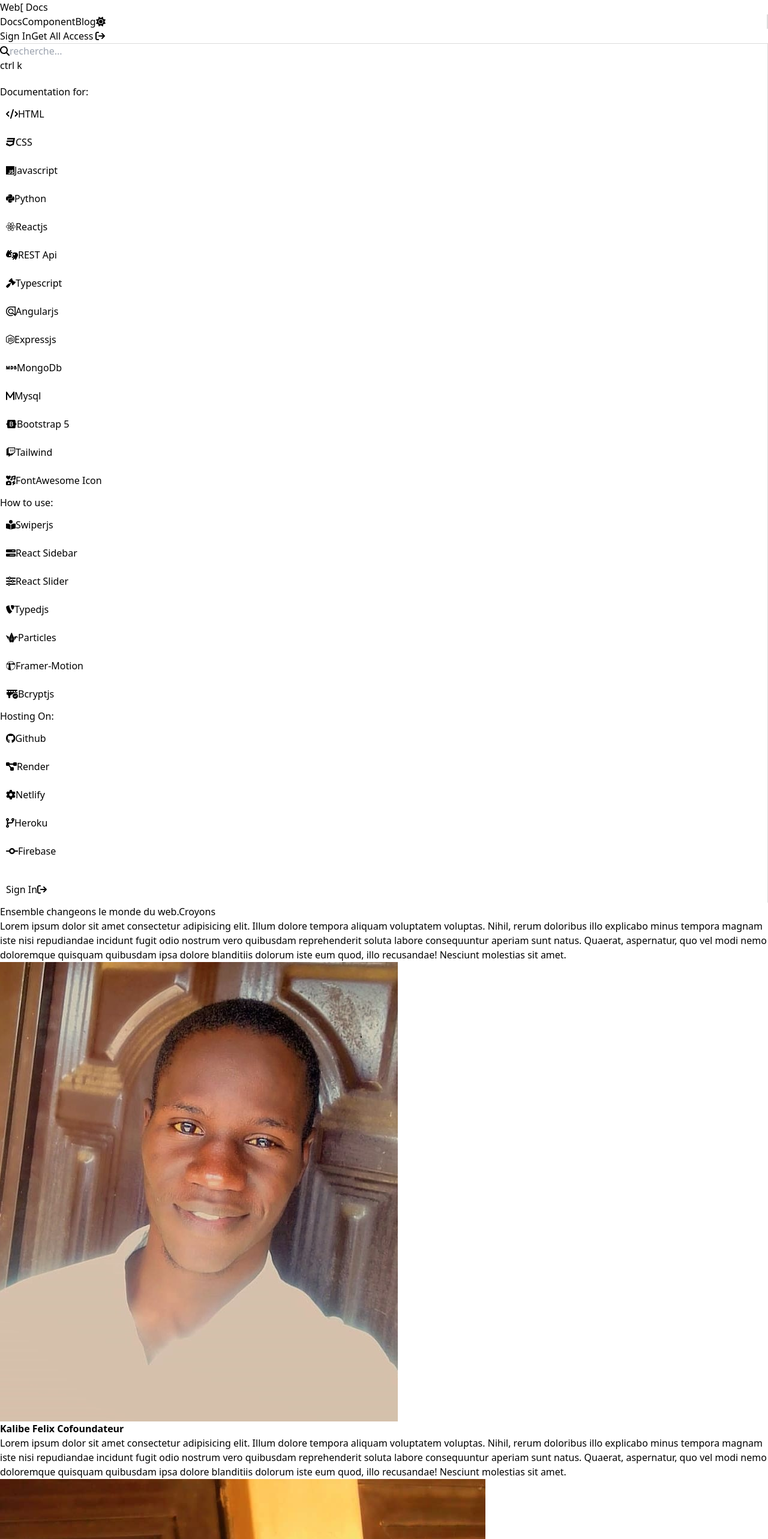
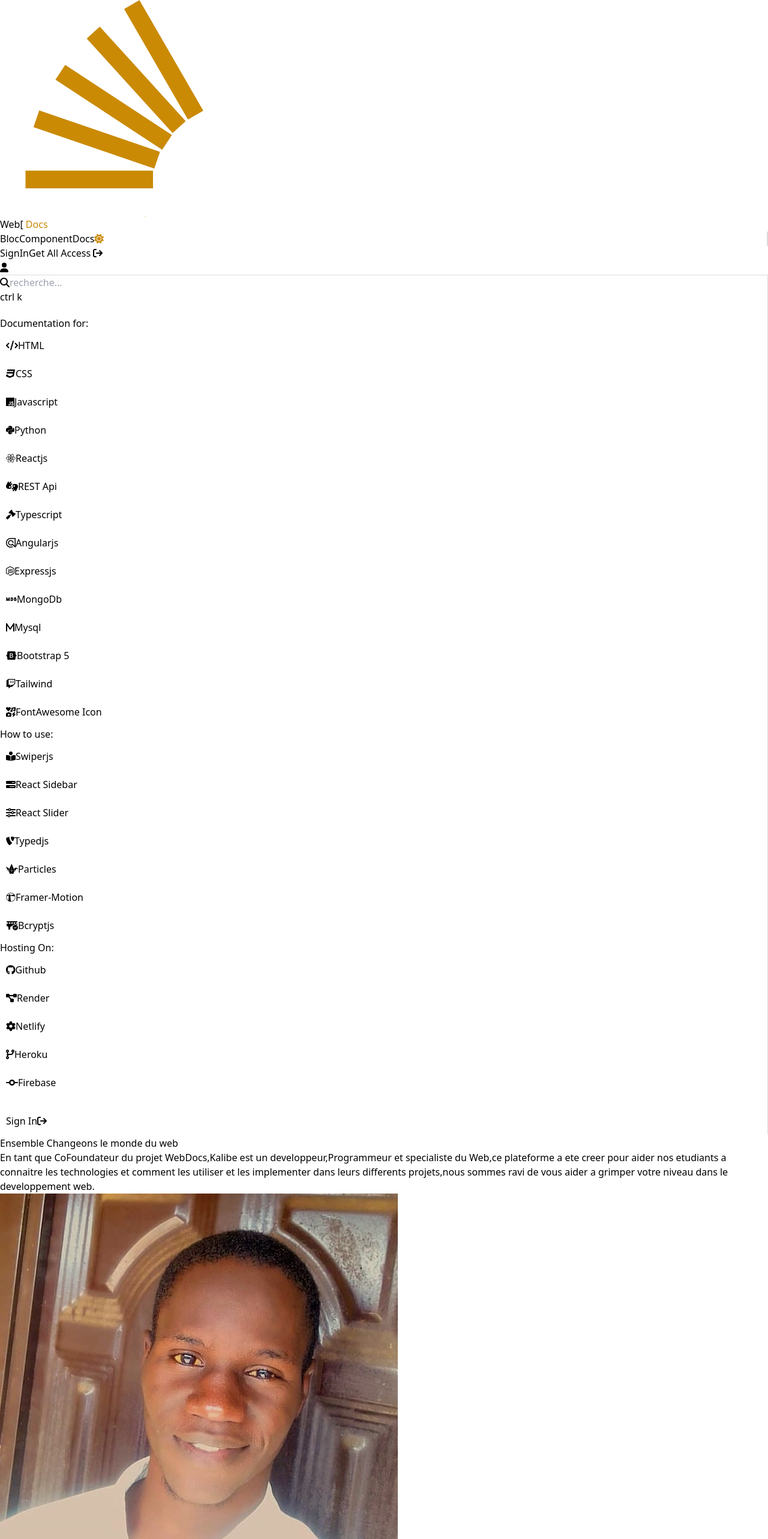
Before and after one commit to Kal1be/school-management, a React (Vite) app: page /somme/blog in a window 1280 px wide. Shown: the top 2566 px of the page at 60% size. Built offline with nearby package versions, Linux system fonts and the light colour scheme.

Commit message:
tuesday commit

```diff
--- a/index.html
+++ b/index.html
@@ -2,9 +2,9 @@
 <html lang="en">
   <head>
     <meta charset="UTF-8" />
-    <link rel="icon" type="image/svg+xml" href="/vite.svg" />
+    <link rel="icon" type="image/svg+xml" href="/src/img/webdocs icon.png" />
     <meta name="viewport" content="width=device-width, initial-scale=1.0" />
-    <title>WebDocs | learn-online-course</title>
+    <title>WebDocs tutoriel online course</title>
   </head>
   <body>
     <div id="root"></div>
--- a/src/accueil.css
+++ b/src/accueil.css
@@ -15,3 +15,7 @@
 #myborder{
     border-radius: 60% 90% 0 0;
 }
+.text-yellow-600 {
+    --tw-text-opacity: 1;
+    color: #ca8a04;
+}
--- /dev/null
+++ b/src/layahouts/Footer.jsx
@@ -0,0 +1,60 @@
+import React from 'react'
+import img from "../img/webdocs icon.png"
+
+function Footer() {
+  return (
+    <div className='bg-gray-950 p-4 text-white'>
+        <div className='md:flex justify-around'>
+        <div>
+        <h2 className='text-white flex items-center md:font-bold font-bold text-md md:text-xl' id="icontitle">
+        <img src={img} alt="" className="md:w-6 -mt-3 md:me-2 w-7 me-1 "/>
+          Web[<span className="text-yellow-600 md:text-xl"> Docs</span></h2>
+          <div><p className='w-40 my-3'>Lorem ipsum dolor sit amet consectetur
+             adipisicing elit. Libero, sapiente.</p></div>
+        </div>
+        <div className='my-3 md:my-0'>
+            <h2 className='font-extrabold'>Listes de nos Cours</h2>
+            <div>
+                <ul>
+                    <li>- Apprendre HTML</li>
+                    <li>- Apprendre CSS3</li>
+                    <li>- Apprendre JavaScript</li>
+                    <li>- Apprendre Python</li>
+                    <li>- Apprendre Java</li>
+                    <li>- Apprendre C++</li>
+                </ul>
+            </div>
+        </div>
+        <div className='my-3 md:my-0'>
+        <h2 className='font-extrabold'>Differents Blog</h2>
+        <ul>
+            <li>- Lire les Commentaires</li>
+            <li>- Avoir de l'aide</li>
+            <li>- Demander plus de conseil</li>
+            <li></li>
+            <li></li>
+            <li></li>
+            <li></li>
+        </ul>
+        </div>
+        <div>
+        <h2 className='font-extrabold'>Documentation</h2>
+        <div>
+            <ul>
+                <li>- Lire la documentaion du HTML</li>
+                <li>- Lire la documentaion du CSS</li>
+                <li>- Lire la documentaion du JavaScript</li>
+                <li>- Lire la documentaion du Python</li>
+                <li>- Lire la documentaion du Java</li>
+                <li>- Lire la documentaion du C++</li>
+            </ul>
+        </div>
+        </div>
+
+        </div>
+      <div className='text-center mt-10 text-sm text-gray-400 font-normal mx-10'> <small>Copyright &copy; 2023,Developper par DevSoftware Company Distributed </small></div>
+    </div>
+  )
+}
+
+export default Footer
--- a/src/layahouts/Header.jsx
+++ b/src/layahouts/Header.jsx
@@ -1,8 +1,9 @@
 import { useState } from "react"
 import "./header.css"
 import { FontAwesomeIcon } from '@fortawesome/react-fontawesome'
-import { faSignOut,faSign,faLightbulb, faSun } from '@fortawesome/free-solid-svg-icons'
+import { faSignOut,faSign,faLightbulb, faSun,faUser } from '@fortawesome/free-solid-svg-icons'
 import {Link } from "react-router-dom"
+import img from '../img/webdocs icon.png'
 
 function Header() {
 
@@ -10,18 +11,21 @@ function Header() {
     <div className='sticky top-0 bg-slate-800 md:p-3 px-2 py-4 shadow-lg'>
      <div className='flex justify-between items-center  px-2'>
         <h2 className='text-white flex items-center md:font-bold font-bold text-md md:text-3xl' id="icontitle">
-
+        <img src={img} alt="" className="md:w-10 -mt-3 md:me-2 w-7 me-1 "/>
           Web[<span className="text-yellow-600 md:text-2xl"> Docs</span></h2>
 
         <div className='md:font-bold font-medium text-white flex'>
            <div className='mx-3 px-4 py-0' id='divide'>
-           <Link className='mx-3' id="compo">Docs</Link>
+           <Link className='mx-3' id="compo">Bloc</Link>
            <Link className='mx-3' id="compo">Component</Link>
-           <Link className='md:mx-3 mx-2' to="/somme/blog">Blog</Link>
-            <FontAwesomeIcon icon={faSun} className='mx-2 text-yellow-600'/>
+           <Link className='md:mx-3 mx-1 sm:mx-1' to="/somme/blog">Docs</Link>
+            <FontAwesomeIcon icon={faSun} className='mx-1 text-yellow-600'/>
            </div>
-           <Link to="/signin" className="md:mx-3" >Sign In</Link>
+           <Link to="/signin" className="md:mx-3" >SignIn</Link>
             <Link to="/somme"  className='border-none md:mx-2 p-1 rounded-lg bg-black text-white' id="compo">Get All Access <FontAwesomeIcon icon={faSignOut}/></Link>
+            <div className="w-10 bg-white rounded-full h-10 items-center text-black pt-2 ps-3" id="compo">
+              <FontAwesomeIcon icon={faUser} />
+            </div>
         </div>
      </div>
     </div>
--- a/src/layahouts/NavbarHtml.jsx
+++ b/src/layahouts/NavbarHtml.jsx
@@ -53,7 +53,7 @@ function NavbarHtml() {
       </div>
       </div>
     <div className="flex  justify-between px-3 py-3 items-center" id="div">
-     <p className="font-bold">Apprendre <span className="text-blue-400">HTML</span></p>
+     <p className="font-bold">Apprendre <span className="text-yellow-500">HTML</span></p>
         <FontAwesomeIcon icon={faClose} className="text-end" onClick={closebouton}/>
     </div>
       <div className='text-gray mb-20'>
--- a/src/pages/Blog.jsx
+++ b/src/pages/Blog.jsx
@@ -3,6 +3,9 @@ import img1 from "../assets/img 4.jpg"
 import img2 from "../assets/felix1.jpg"
 import Header from '../layahouts/Header'
 import Navbar from '../layahouts/Navbar'
+import { FontAwesomeIcon } from '@fortawesome/react-fontawesome'
+import { faPaperPlane } from '@fortawesome/free-solid-svg-icons'
+import Footer from '../layahouts/Footer'
 
 function Blog() {
   return (
@@ -14,23 +17,54 @@ function Blog() {
         <Navbar/>
       </div>
       <div className='static md:ms-72 block mt-10'>
-      <h2 className='md:text-2xl ms-6 text-xl font-serif font-bold py-2 md:ms-72'>Ensemble changeons le monde du web.Croyons</h2>
+      <h2 className='md:text-3xl mx-3 text-2xl font-serif font-bold py-2  text-center'>Ensemble Changeons le monde du web</h2>
     <div className='md:flex justify-around'>
     <div className='border inline-block md:w-72 p-4 bg-white mx-3 my-2 shadow-xl'>
-      <p>Lorem ipsum dolor sit amet consectetur adipisicing elit. Illum dolore tempora aliquam voluptatem voluptas. Nihil, rerum doloribus illo explicabo minus tempora magnam iste nisi repudiandae incidunt fugit odio nostrum vero quibusdam reprehenderit soluta labore consequuntur aperiam sunt natus. Quaerat, aspernatur, quo vel modi nemo doloremque quisquam quibusdam ipsa dolore blanditiis dolorum iste eum quod, illo recusandae! Nesciunt molestias sit amet.</p>
-    <div className='flex items-center'> <img src={img1} alt="" className='w-8 rounded-full'/><span className='text-blue-500 mx-2 italic'><strong>Kalibe Felix <span className='block text-sm text-gray-500'>Cofoundateur</span></strong></span></div>
+    <p>En tant que CoFoundateur du projet WebDocs,Kalibe est un developpeur,Programmeur et specialiste du Web,ce plateforme a ete creer pour aider nos etudiants a connaitre les technologies et comment les utiliser et les implementer dans leurs differents projets,nous sommes ravi de vous aider a grimper votre niveau dans le developpement web.</p>
+    <div className='flex items-center'> <img src={img1} alt="" className='w-8 rounded-full'/><span className='text-yellow-500 mx-2 italic'><strong>Kalibe Felix Yahoulbo<small className='block text-sm font-normal text-gray-500'>Co-Foundateur</small></strong></span></div>
      </div>
      <div className='border inline-block md:w-72 p-4 bg-white mx-3 my-2 shadow-xl'>
-      <p>Lorem ipsum dolor sit amet consectetur adipisicing elit. Illum dolore tempora aliquam voluptatem voluptas. Nihil, rerum doloribus illo explicabo minus tempora magnam iste nisi repudiandae incidunt fugit odio nostrum vero quibusdam reprehenderit soluta labore consequuntur aperiam sunt natus. Quaerat, aspernatur, quo vel modi nemo doloremque quisquam quibusdam ipsa dolore blanditiis dolorum iste eum quod, illo recusandae! Nesciunt molestias sit amet.</p>
-    <div className='flex items-center'> <img src={img2} alt="" className='w-8 rounded-full'/><span className='text-blue-500 mx-2 italic'><strong>Namo Nathaniel <span className='block text-sm text-gray-500'>Foundateur</span></strong></span></div>
+      <p>Salut,Nathaniel je suis Data Analyst Foundateur du projet WebDocs,nous faisons nos meilleures pour vous offrir une meilleurs interfaces utilisateurs,je serai ravi de repondre a plusieurs de vos question a propos de vos differents question qui seront la bienvenue et nous permettra d'ameliorer l'experience d'utilisateur.</p>
+    <div className='flex items-center'> <img src={img2} alt="" className='w-8 rounded-full'/><span className='text-yellow-500 mx-2 italic'><strong>Namo Nathaniel <small className='block text-sm font-normal text-gray-500'>Foundateur</small></strong></span></div>
      </div>
      <div className='border inline-block md:w-72 p-4 bg-white mx-3 my-2 shadow-lg'>
-      <p>Lorem ipsum dolor sit amet consectetur adipisicing elit. Illum dolore tempora aliquam voluptatem voluptas. Nihil, rerum doloribus illo explicabo minus tempora magnam iste nisi repudiandae incidunt fugit odio nostrum vero quibusdam reprehenderit soluta labore consequuntur aperiam sunt natus. Quaerat, aspernatur, quo vel modi nemo doloremque quisquam quibusdam ipsa dolore blanditiis dolorum iste eum quod, illo recusandae! Nesciunt molestias sit amet.</p>
-    <div className='flex items-center'> <img src={img1} alt="" className='w-8 rounded-full'/><span className='text-blue-500 mx-2 italic'><strong>Ephraim Haruna<span className='block text-sm text-gray-500'>Director</span></strong></span></div>
+      <p>Hello friend i'm mister Haruna,Director of the project WebDocs,leave free your self to send us a feedback,it's will allow us to change and offer you the good user interface and allowed you buid your carreer in the web developpment,here we think that we are so excited to read our course et practice as well as possible.</p>
+    <div className='flex items-center'> <img src={img1} alt="" className='w-8 rounded-full'/><span className='text-yellow-500 mx-2 italic'><strong>Ephraim Haruna<small className='block text-sm font-normal text-gray-500'>Director</small></strong></span></div>
+
      </div>
+
+     </div>
+     <div>
+      <h2 className='md:text-3xl mx-3 text-2xl font-serif font-bold py-2 text-center'>Ce que nos etudiants disent a propos de nous?</h2>
+      <div className='border inline-block md:w-72 p-4 bg-white mx-3 my-2 shadow-lg'>
+      <p>Hello friend i'm mister Haruna,Director of the project WebDocs,leave free your self to send us a feedback,it's will allow us to change and offer you the good user interface and allowed you buid your carreer in the web developpment,here we think that we are so excited to read our course et practice as well as possible.</p>
+    <div className='flex items-center'> <img src={img1} alt="" className='w-8 rounded-full'/><span className='text-yellow-500 mx-2 italic'><strong>Ephraim Haruna<small className='block text-sm font-normal text-gray-500'>Director</small></strong></span></div>
+
+     </div>
+     </div>
+     <h2 className='md:text-3xl mx-3 text-2xl font-serif font-bold py-2 text-center'>Nous ecrire et donner votre avis a propos de Webdocs</h2>
+     <p className='mx-3'>Sentez vous libre de nous poser des questions concernant les programmes,et les ameliorations et vos differents besoin seront mis a jour pour permettre de vous offrir la meilleurs experiences et d'interactivite.</p>
+     <form className=' md:px-10 px-4 py-6 md:mx-16 mx-2 my-6 rounded-xl shadow-2xl'>
+      <div className='md:flex justify-around my-2'>
+      <div className='my-3'>
+        <label htmlFor="username" className='font-bold my-3'>Nom et Prenom</label>
+        <input type="text" className='border w-full md:px-10 px-2 py-2 rounded-xl outline-none' placeholder='entrer votre nom' />
+      </div>
+      <div className='my-3'>
+      <label htmlFor="email" className='font-bold my-3'>Email</label>
+        <input type="text" className='border w-full md:px-10 px-2 py-2 rounded-xl outline-none' placeholder='entrer votre email' />
+      </div>
+      </div>
+      <div className='md:mx-12 my-3'>
+      <label htmlFor="email" className='font-bold my-3'>Entrer votre message</label>
+      <textarea name="" id="" cols="30" rows="10" placeholder='enter votre message ici ...' className='border w-full p-3 outline-none rounded-xl'></textarea>
+
+      </div>
+     <div className='md:mx-12 my-3'>
+     <button type='submit' className=' border w-full p-3 outline-none rounded-xl text-center text-yellow-500'>Envoyer <FontAwesomeIcon icon={faPaperPlane}/></button>
     </div>
-    <p className='mx-3 text-justify'>just use free of my time to build this for our new developper to help them to master and become a fullstack developper one day</p>
-    <p className='mx-3 text-justify'>Lorem ipsum dolor sit amet, consectetur adipisicing elit. Consectetur temporibus et corporis explicabo nam eligendi ea, ex atque nisi vero. Culpa earum reiciendis sequi similique officiis! Repellendus quos possimus nemo excepturi hic autem voluptate! Suscipit deserunt culpa, corrupti fugiat maiores ea officia nulla numquam voluptas autem et? Voluptates, iste animi at accusamus aliquam voluptatibus, ipsa dolorem repellendus inventore, nihil delectus explicabo reprehenderit facilis libero quos. Laborum, nisi mollitia! Hic eum delectus, facere maiores enim asperiores ea est alias accusantium, eveniet vero ducimus quam magnam ipsa maxime quibusdam dolorum illo? Nam eligendi et necessitatibus commodi in facere. Repellat odit dolor itaque.</p>
+    </form>
+    <Footer/>
     </div>
     </div>
     </div>
```
Also changed, not shown: src/Accueil.jsx (+18 -4 lines), src/img/webdocs icon.png (added).
